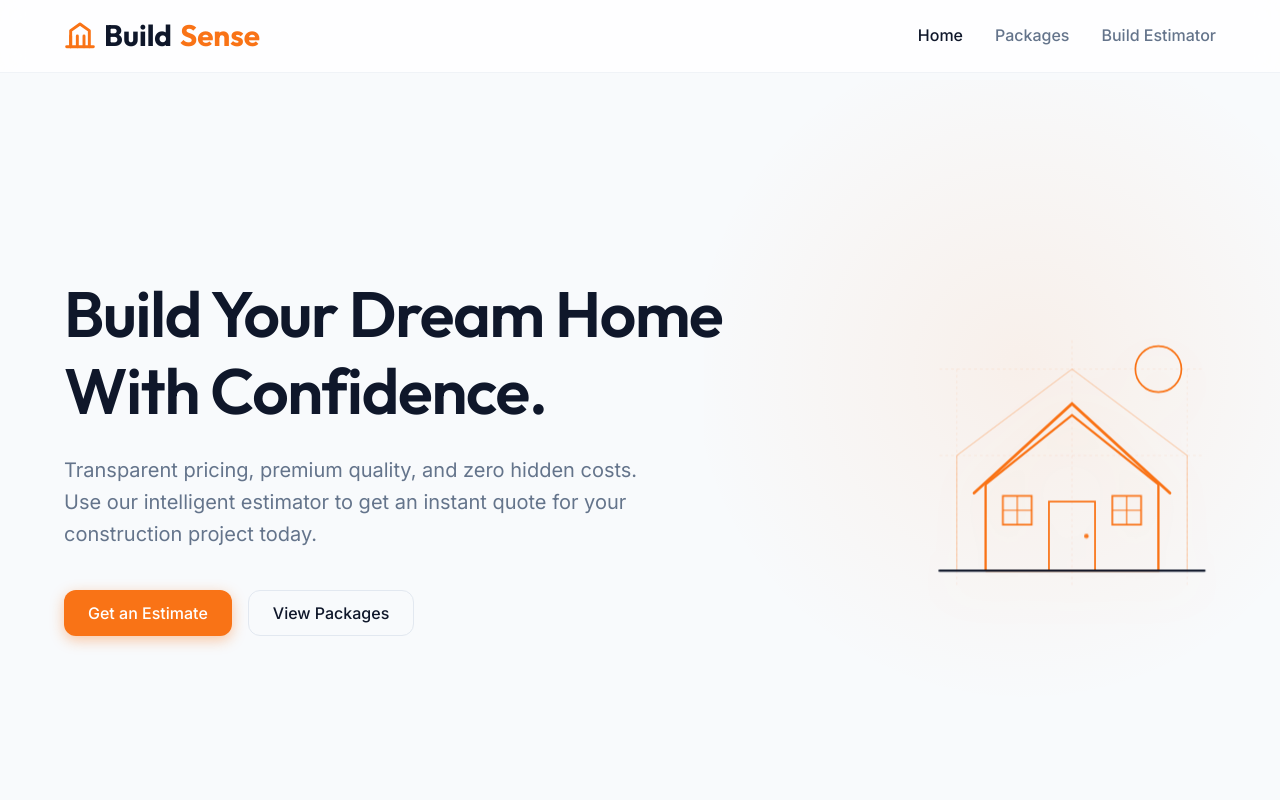
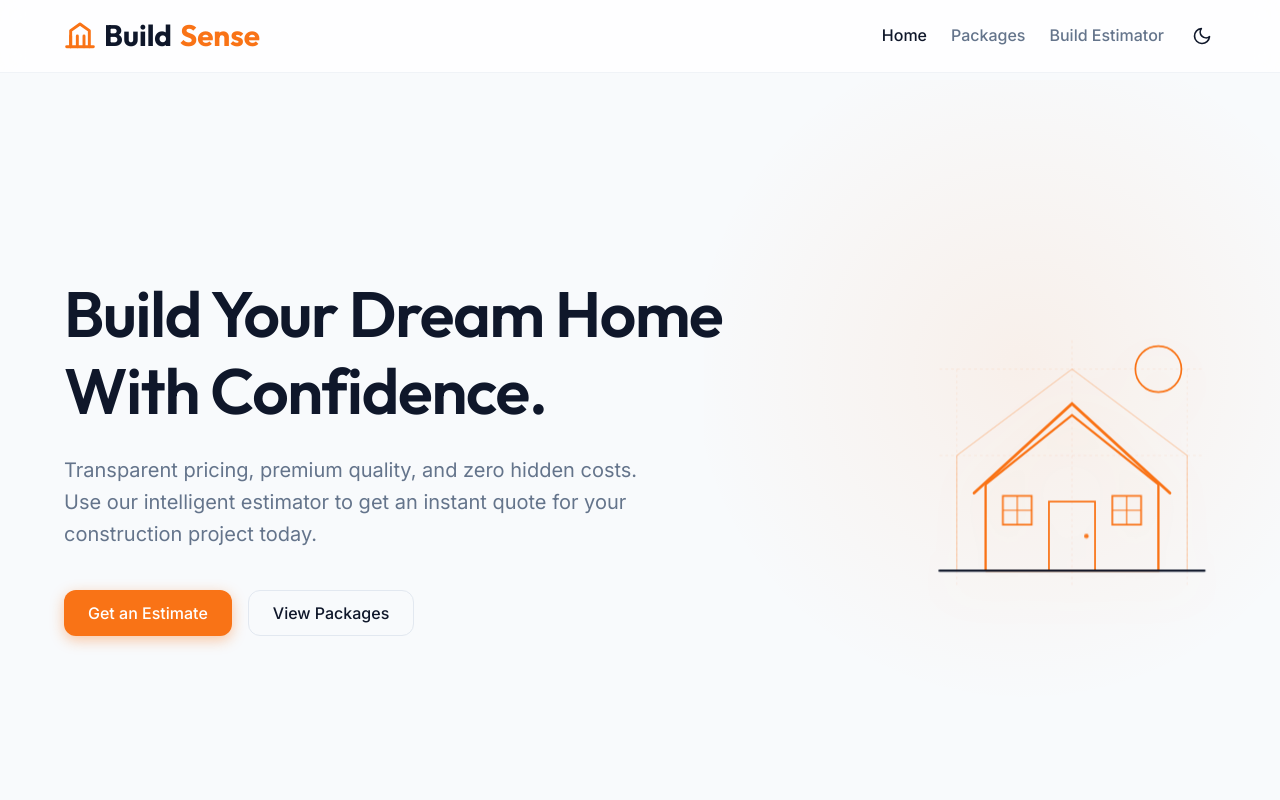
Before and after one commit to zephyr-0001/BuildSense, a React (Vite) app: page / in a window 1280 px wide. Shown: the top 800 px of the page. Built offline with nearby package versions, Linux system fonts and the light colour scheme.

Commit message:
UI: Add Dark Mode with toggle, responsive CSS variables, and resilient component backgrounds

```diff
--- a/src/App.jsx
+++ b/src/App.jsx
@@ -1,4 +1,4 @@
-import { useState } from 'react';
+import { useState, useEffect } from 'react';
 import Hero from './components/Hero';
 import Packages from './components/Packages';
 import Estimator from './components/Estimator';
@@ -11,6 +11,22 @@ function App() {
     setCurrentPage(page);
     window.scrollTo({ top: 0, behavior: 'smooth' });
   };
+  const [theme, setTheme] = useState('light');
+
+  useEffect(() => {
+    const savedTheme = localStorage.getItem('theme');
+    if (savedTheme) {
+      setTheme(savedTheme);
+      document.documentElement.setAttribute('data-theme', savedTheme);
+    }
+  }, []);
+
+  const toggleTheme = () => {
+    const newTheme = theme === 'light' ? 'dark' : 'light';
+    setTheme(newTheme);
+    localStorage.setItem('theme', newTheme);
+    document.documentElement.setAttribute('data-theme', newTheme);
+  };
 
   return (
     <>
@@ -20,10 +36,24 @@ function App() {
             <svg width="32" height="32" viewBox="0 0 24 24" fill="none" stroke="currentColor" strokeWidth="2.2" strokeLinecap="round" strokeLinejoin="round" style={{ color: 'var(--color-accent)' }}><path d="M2 20h20"/><path d="M5 20v-8"/><path d="M10 20v-8"/><path d="M15 20v-8"/><path d="M19 20V8l-7-5-7 5v12"/></svg>
             Build<span style={{ color: 'var(--color-accent)' }}>Sense</span>
           </div>
-          <div className="nav-links">
+          <div className="nav-links" style={{ display: 'flex', alignItems: 'center', gap: '1.5rem' }}>
             <a onClick={() => navigateTo('home')} className={currentPage === 'home' ? 'active' : ''} style={{ cursor: 'pointer' }}>Home</a>
             <a onClick={() => navigateTo('packages')} className={currentPage === 'packages' ? 'active' : ''} style={{ cursor: 'pointer' }}>Packages</a>
             <a onClick={() => navigateTo('estimator')} className={currentPage === 'estimator' ? 'active' : ''} style={{ cursor: 'pointer' }}>Build Estimator</a>
+            <button
+              onClick={toggleTheme}
+              style={{
+                background: 'none', border: 'none', cursor: 'pointer', padding: '0.25rem',
+                display: 'flex', alignItems: 'center', justifyContent: 'center', color: 'var(--color-text-main)'
+              }}
+              title={`Switch to ${theme === 'light' ? 'dark' : 'light'} mode`}
+            >
+              {theme === 'light' ? (
+                <svg width="20" height="20" viewBox="0 0 24 24" fill="none" stroke="currentColor" strokeWidth="2" strokeLinecap="round" strokeLinejoin="round"><path d="M21 12.79A9 9 0 1 1 11.21 3 7 7 0 0 0 21 12.79z"></path></svg>
+              ) : (
+                <svg width="20" height="20" viewBox="0 0 24 24" fill="none" stroke="currentColor" strokeWidth="2" strokeLinecap="round" strokeLinejoin="round"><circle cx="12" cy="12" r="5"></circle><line x1="12" y1="1" x2="12" y2="3"></line><line x1="12" y1="21" x2="12" y2="23"></line><line x1="4.22" y1="4.22" x2="5.64" y2="5.64"></line><line x1="18.36" y1="18.36" x2="19.78" y2="19.78"></line><line x1="1" y1="12" x2="3" y2="12"></line><line x1="21" y1="12" x2="23" y2="12"></line><line x1="4.22" y1="19.78" x2="5.64" y2="18.36"></line><line x1="18.36" y1="5.64" x2="19.78" y2="4.22"></line></svg>
+              )}
+            </button>
           </div>
         </div>
       </nav>
--- a/src/components/Estimator.jsx
+++ b/src/components/Estimator.jsx
@@ -208,7 +208,7 @@ export default function Estimator({ config }) {
                   ))}
                 </select>
                 {pkg && (
-                  <div style={{ marginTop: '1rem', padding: '1.25rem', border: '1px solid var(--color-border)', borderRadius: '0.75rem', background: 'rgba(255, 255, 255, 0.02)' }}>
+                  <div style={{ marginTop: '1rem', padding: '1.25rem', border: '1px solid var(--color-border)', borderRadius: '0.75rem', background: 'var(--color-surface)' }}>
                     <h4 style={{ marginBottom: '0.5rem' }}>
                       <FormattedPackageName name={pkg.name} index={pkgIndex} /> Details
                     </h4>
@@ -350,7 +350,7 @@ export default function Estimator({ config }) {
                       </div>
                     )}
 
-                    <div style={{marginTop: '1.5rem', marginBottom: '1.5rem', padding: '1rem', background: 'rgba(255, 255, 255, 0.03)', borderRadius: '0.75rem', border: '1px solid var(--color-border)'}}>
+                    <div style={{marginTop: '1.5rem', marginBottom: '1.5rem', padding: '1rem', background: 'var(--color-surface)', borderRadius: '0.75rem', border: '1px solid var(--color-border)'}}>
                       <label style={{display: 'block', marginBottom: '0.75rem', fontWeight: 500, lineHeight: 1.4}}>
                         How was your experience with our <span style={{ color: 'var(--color-text-main)', fontWeight: 700 }}>Build</span><span style={{ color: 'var(--color-accent)', fontWeight: 700 }}>Sense</span> Estimator?
                       </label>
--- a/src/index.css
+++ b/src/index.css
@@ -18,6 +18,20 @@
   --radius-lg: 1.5rem;
 
   --transition: all 0.3s cubic-bezier(0.4, 0, 0.2, 1);
+  --color-nav-bg: rgba(255, 255, 255, 0.8);
+  --color-sticky-bg: rgba(15, 23, 42, 0.95);
+  --color-nav-border: rgba(226, 232, 240, 0.5);
+}
+
+[data-theme="dark"] {
+  --color-bg: #0f172a;
+  --color-surface: #1e293b;
+  --color-text-main: #f8fafc;
+  --color-text-muted: #94a3b8;
+  --color-border: #334155;
+  --color-nav-bg: rgba(15, 23, 42, 0.8);
+  --color-sticky-bg: rgba(30, 41, 59, 0.95);
+  --color-nav-border: rgba(51, 65, 85, 0.5);
 }
 
 * {
@@ -120,11 +134,11 @@ ul {
   top: 0;
   left: 0;
   right: 0;
-  background: rgba(255, 255, 255, 0.8);
+  background: var(--color-nav-bg);
   backdrop-filter: blur(12px);
   -webkit-backdrop-filter: blur(12px);
   z-index: 1000;
-  border-bottom: 1px solid rgba(226, 232, 240, 0.5);
+  border-bottom: 1px solid var(--color-nav-border);
   transition: var(--transition);
 }
 
@@ -712,7 +726,7 @@ ul {
   bottom: 0;
   left: 0;
   right: 0;
-  background: rgba(15, 23, 42, 0.95);
+  background: var(--color-sticky-bg);
   backdrop-filter: blur(12px);
   -webkit-backdrop-filter: blur(12px);
   border-top: 1px solid var(--color-accent);
```
